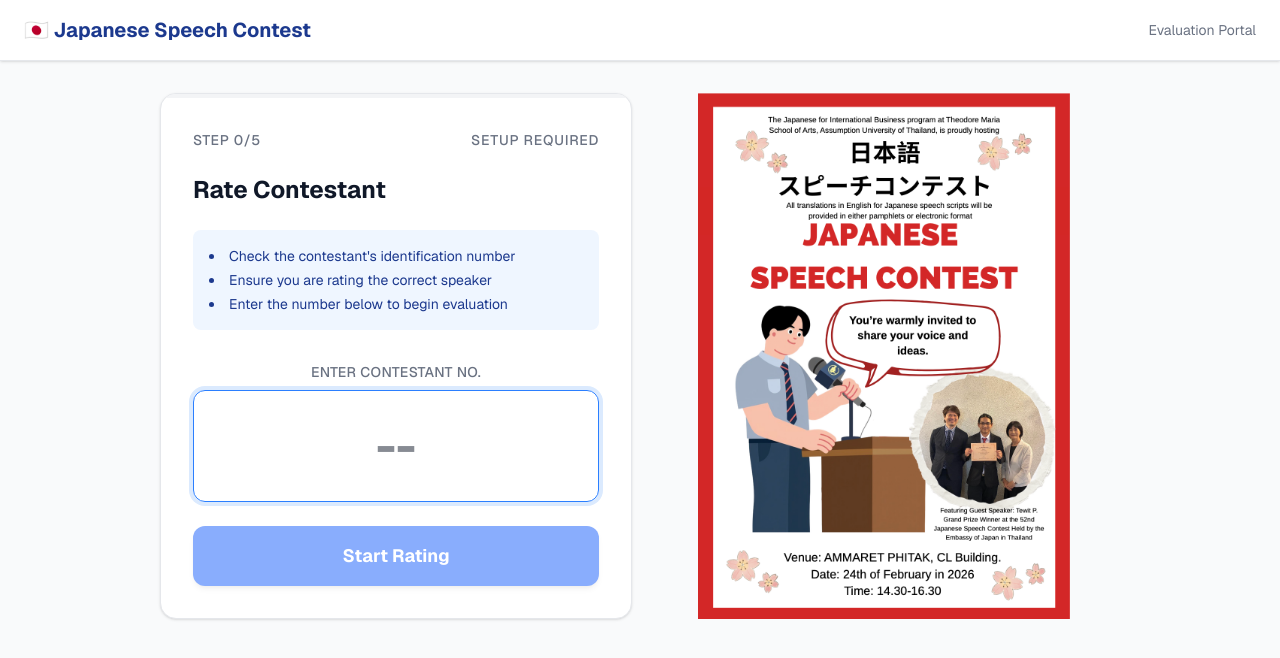
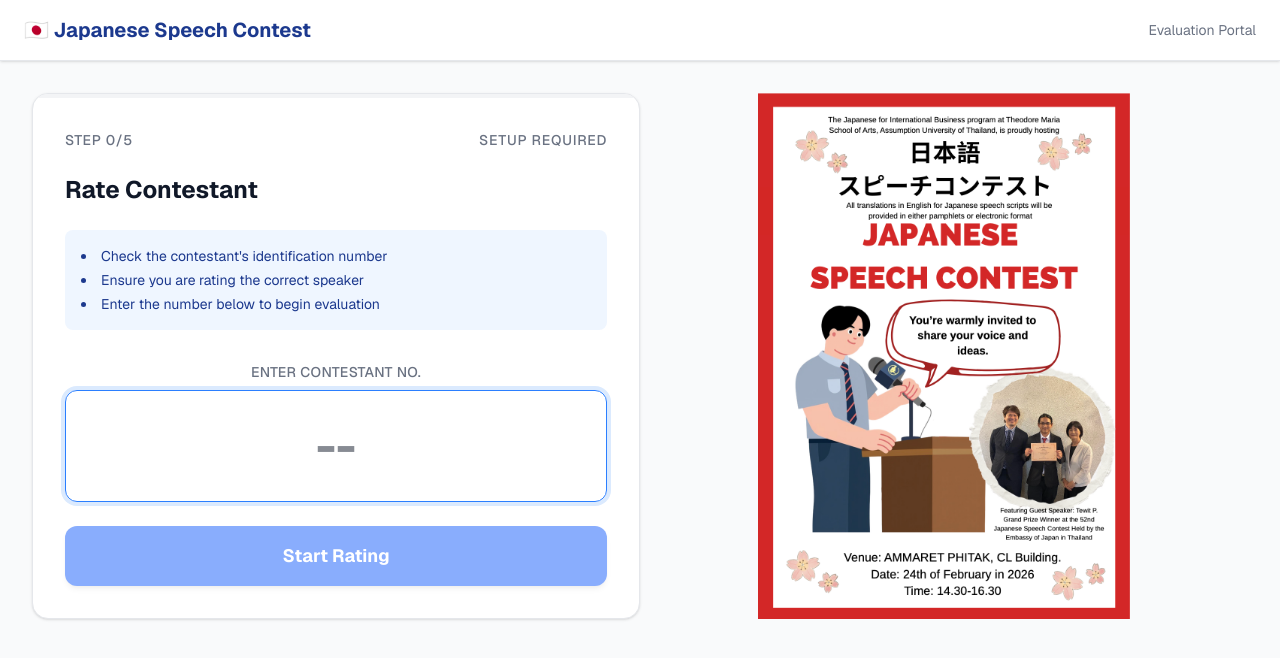
Before and after one commit to tintin4303/formal-app, a Next.js app: page / in a window 1280 px wide. Shown: the top 658 px of the page. Built offline with nearby package versions, Linux system fonts and the light colour scheme.

Commit message:
remove gap

```diff
--- a/app/components/GraderView.tsx
+++ b/app/components/GraderView.tsx
@@ -85,7 +85,7 @@
 
     if (isSuccess) {
         return (
-            <div className="max-w-xl mx-auto bg-white rounded-2xl shadow-sm border border-gray-200 p-12 text-center animate-in zoom-in duration-500">
+            <div className="w-full bg-white rounded-2xl shadow-sm border border-gray-200 p-12 text-center animate-in zoom-in duration-500">
                 <div className="text-6xl mb-6 animate-bounce">🌟</div>
                 <h2 className="text-3xl font-bold text-gray-900 mb-2">Saved!</h2>
                 <p className="text-gray-500 mb-8">Thanks for helping us rate <strong>{contestant}</strong>.</p>
@@ -103,7 +103,7 @@
     }
 
     return (
-        <div className="max-w-xl mx-auto bg-white rounded-2xl shadow-sm border border-gray-200 overflow-hidden">
+        <div className="w-full bg-white rounded-2xl shadow-sm border border-gray-200 overflow-hidden">
             {/* Progress Bar */}
             <div className="h-1 bg-gray-100 w-full">
                 <div
--- a/app/page.tsx
+++ b/app/page.tsx
@@ -14,7 +14,7 @@
         </div>
       </nav>
 
-      <main className="p-4 md:p-8 max-w-5xl mx-auto grid grid-cols-1 md:grid-cols-2 gap-2 md:gap-4">
+      <main className="p-4 md:p-8 max-w-full grid grid-cols-1 md:grid-cols-2 gap-0">
         <div className="flex flex-col">
           <GraderView />
         </div>
```
